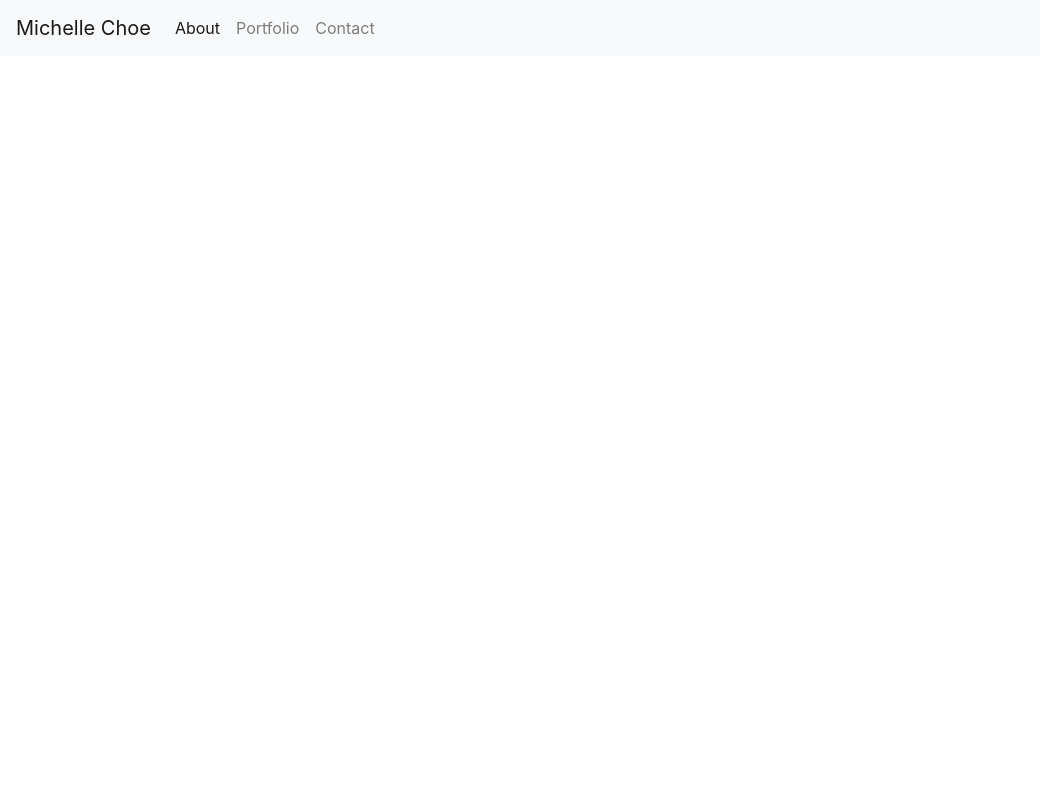
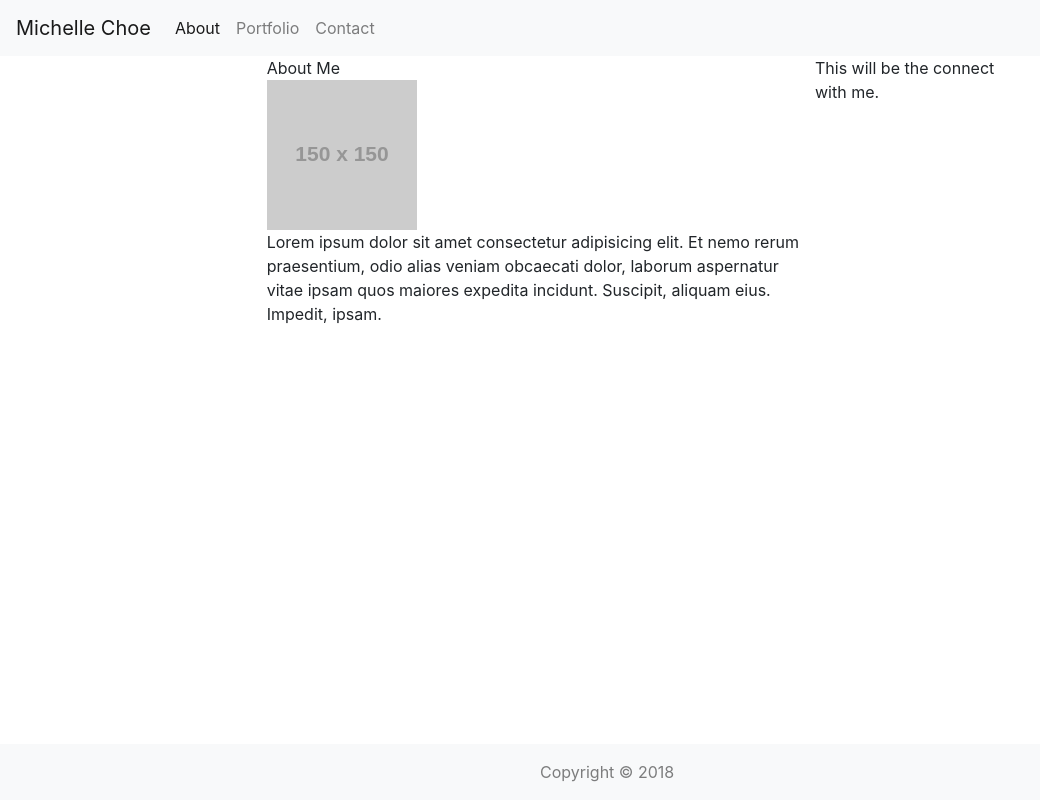
Before and after one commit to michellemchoe/02-Homework, a plain HTML site: page index.html in a window 1280 px wide. Shown: the whole page, without its empty margins (0-1040 px from the left). Drawn offline with nearby package versions, Linux system fonts and the light colour scheme; placeholder pictures from the web are drawn by us.

Commit message:
added basic footer to all pages

```diff
--- a/index.html
+++ b/index.html
@@ -13,6 +13,7 @@
 </head>
 
 <body>
+
     <nav class="navbar navbar-expand-lg navbar-light bg-light">
         <a class="navbar-brand" href="#">Michelle Choe</a>
         <button class="navbar-toggler" type="button" data-toggle="collapse" data-target="#navbarNav" aria-controls="navbarNav"
@@ -36,8 +37,50 @@
 
 
 
+    <div class="container-fluid">
+        <div class="row justify-content-md-center">
+            <div class="col-md-5">
+                <div class="row">
+                    About Me
+                </div>
+                <div class="row">
+                    <img src="https://via.placeholder.com/150" class="img-fluid" style="float: left" alt="Michelle Choe">
+                    <div style="float: left">
+                        Lorem ipsum dolor sit amet consectetur adipisicing elit. Et nemo rerum praesentium, odio alias
+                        veniam obcaecati dolor, laborum aspernatur vitae ipsam quos maiores expedita incidunt.
+                        Suscipit, aliquam eius. Impedit, ipsam.
+                    </div>
+                </div>
+            </div>
+            <div class="col-md-2">
+                This will be the connect with me.
+            </div>
+        </div>
+    </div>
 
 
+
+
+
+
+
+
+
+
+
+
+
+
+
+
+
+    <nav class="navbar fixed-bottom navbar-light bg-light">
+        <div class="mx-auto" style="width: 200px;">
+            <span class="navbar-text">
+                Copyright &copy 2018
+            </span>
+        </div>
+    </nav>
 
 
 
```
Also changed, not shown: contact.html (+7 -1 lines), portfolio.html (+8 -0 lines).
